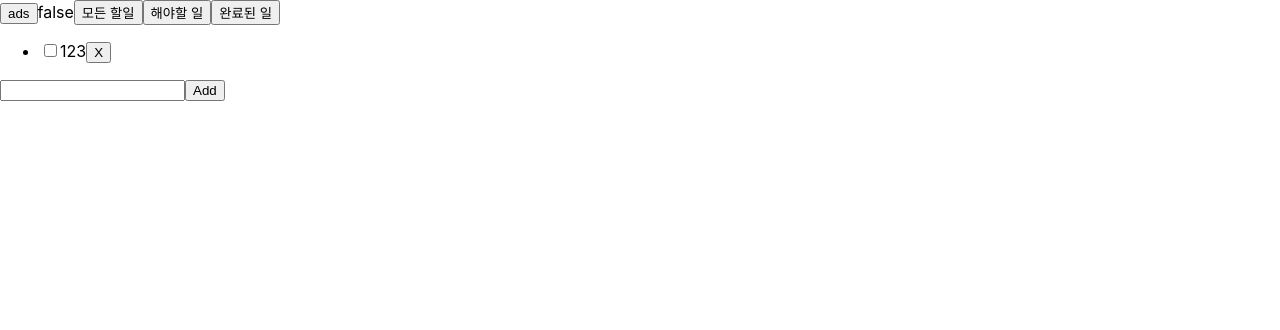
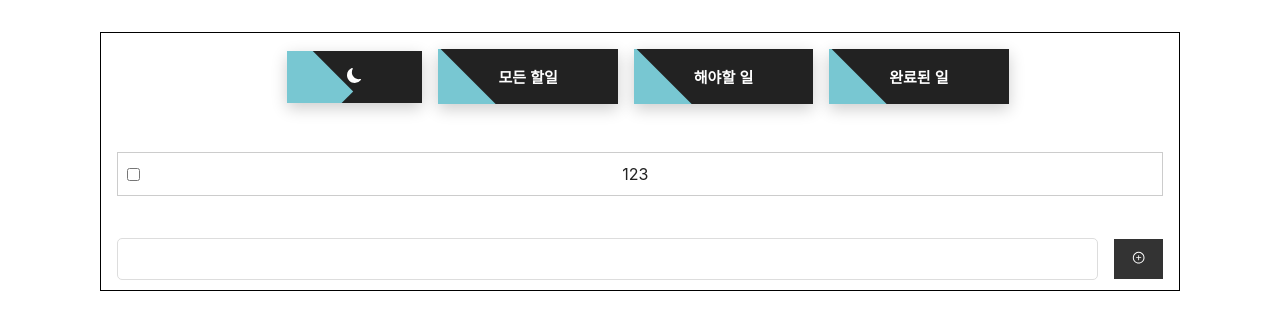
Before and after one commit to Leekwanyong/todo-list-project, a React (Create React App) app: page / in a window 1280 px wide. Shown: the top 330 px of the page. Built offline with nearby package versions, Linux system fonts and the light colour scheme; some icons are missing.

Commit message:
css 스타일

```diff
--- a/src/App.css
+++ b/src/App.css
@@ -1,9 +1,173 @@
-.dark{
-    background-color: black;
-    color: white;
+.root {
+    text-align: center;
+    max-width: 1080px;
+    margin: auto;
+    padding: 1rem;
 }
 
-.light {
+.main {
+    margin-top: 1rem;
+    border: 1px solid black;
+}
+
+button {
+    cursor: pointer;
+}
+/* darkMode*/
+.dark{
+    background-color: #282c35;
+    color: white;
+    accent-color: #ffe246;
+}
+
+.light{
     background-color: white;
-    color: black;
+    color: #222;
+    accent-color: #12cbef;
 }
+
+.dark .darkModeBtn {
+    color: #FFD700;
+}
+
+.light .lightModeBtn {
+    color: #F0F0F0;
+}
+
+.dark .active-btn__filter {
+    color: #F0F0F0;
+}
+
+/* List Btn 설정*/
+.darkModeBtn {
+    padding: 17px 60px;
+    margin-left: 1rem;
+    border: none;
+    text-align: center;
+    cursor: pointer;
+    text-transform: uppercase;
+    outline: none;
+    overflow: hidden;
+    position: relative;
+    color: #fff;
+    font-weight: 700;
+    font-size: 15px;
+    background-color: #222;
+    box-shadow: 0 5px 15px rgba(0,0,0,0.20);
+}
+
+.darkModeBtn:after {
+    content: "";
+    position: absolute;
+    left: 0;
+    top: 0;
+    height: 490%;
+    width: 140%;
+    background: #78c7d2;
+    -webkit-transition: all .5s ease-in-out;
+    transition: all .5s ease-in-out;
+    -webkit-transform: translateX(-98%) translateY(-25%) rotate(45deg);
+    transform: translateX(-98%) translateY(-25%) rotate(45deg);
+}
+
+.darkModeBtn:hover:after {
+    -webkit-transform: translateX(-9%) translateY(-25%) rotate(45deg);
+    transform: translateX(-9%) translateY(-25%) rotate(45deg);
+}
+
+.active-btn {
+    padding: 1rem;
+}
+
+.active-btn__filter {
+    padding: 17px 60px;
+    margin-left: 1rem;
+    border: none;
+    text-align: center;
+    cursor: pointer;
+    text-transform: uppercase;
+    outline: none;
+    overflow: hidden;
+    position: relative;
+    color: #fff;
+    font-weight: 700;
+    font-size: 15px;
+    background-color: #222;
+    box-shadow: 0 5px 15px rgba(0,0,0,0.20);
+}
+
+.active-btn__filter:after {
+    content: "";
+    position: absolute;
+    left: 0;
+    top: 0;
+    height: 490%;
+    width: 140%;
+    background: #78c7d2;
+    -webkit-transition: all .5s ease-in-out;
+    transition: all .5s ease-in-out;
+    -webkit-transform: translateX(-98%) translateY(-25%) rotate(45deg);
+    transform: translateX(-98%) translateY(-25%) rotate(45deg);
+}
+
+.active-btn__filter:hover:after {
+    -webkit-transform: translateX(-9%) translateY(-25%) rotate(45deg);
+    transform: translateX(-9%) translateY(-25%) rotate(45deg);
+}
+/*  list    */
+.list {
+    list-style: none;
+    padding: 1rem;
+}
+
+.list li {
+    display: flex;
+    justify-content: space-between;
+    align-items: center;
+    margin-bottom: 10px;
+    padding: 5px;
+    border: 1px solid #ccc;
+}
+
+.list li button {
+    padding: 0.5rem;
+    background: none;
+    border: none;
+    color: red;
+}
+
+
+/*  form    */
+.form {
+    display: flex;
+    justify-content: space-between;
+    align-items: center;
+    margin-bottom: 10px;
+    margin-left: 1rem;
+    margin-right: 1rem;
+}
+
+.form input {
+    width: 100%;
+    height: 40px;
+    padding: 0 10px;
+    vertical-align: middle;
+    border: 1px solid #dddddd;
+    color: #999999;
+    border-radius: 5px;
+}
+
+.form button {
+    height: 40px;
+    width: 5%;
+    margin-left: 1rem;
+    background-color: #333;
+    border: 2px solid #333;
+    color: #fff;
+
+}
+.form button:hover {
+    background-color: #fff;
+    border-color: #59b1eb;
+    color: #59b1eb;
+}
--- a/src/component/Input.jsx
+++ b/src/component/Input.jsx
@@ -1,4 +1,5 @@
 import React, { useState } from "react";
+import { AiOutlinePlus, AiOutlinePlusCircle } from "react-icons/ai";
 
 const Input = ({ onText }) => {
   // 사용자가 입력한 값 상태 업데이트
@@ -19,9 +20,17 @@ const Input = ({ onText }) => {
     setText(e.target.value);
   };
   return (
-    <form onSubmit={onSubmit}>
-      <input type="text" value={text} onChange={onChangeValue} />
-      <button>Add</button>
+    <form onSubmit={onSubmit} className="form">
+      <input
+        className="form-input"
+        type="text"
+        value={text}
+        onChange={onChangeValue}
+      />
+
+      <button>
+        <AiOutlinePlusCircle />
+      </button>
     </form>
   );
 };
--- a/src/component/List.jsx
+++ b/src/component/List.jsx
@@ -1,6 +1,8 @@
 import React, { useContext, useEffect, useState } from "react";
 import Input from "./Input";
 import { DarkModeContext } from "../darkmode/DarkModeContext";
+import { BsFillMoonFill, BsFillSunFill } from "react-icons/bs";
+import { FaRegTrashCan } from "react-icons/fa6";
 
 const List = () => {
   // 할 일 목록을 저장하는 객체로 형태로 상태를 업데이트
@@ -47,12 +49,32 @@ const List = () => {
   const { darkMode, darkModeBtn } = useContext(DarkModeContext);
   return (
     <div className={darkMode ? "dark" : "light"}>
-      <button onClick={() => darkModeBtn()}>ads</button>
-      <span>{darkMode.toString()}</span>
-      <button onClick={() => setFilter("all")}>모든 할일</button>
-      <button onClick={() => setFilter("active")}>해야할 일</button>
-      <button onClick={() => setFilter("completed")}>완료된 일</button>
-      <ul>
+      <div className="root">
+        <div className="main">
+          <div className="active-btn">
+            <button onClick={() => darkModeBtn()} className="darkModeBtn">
+              {darkMode ? <BsFillSunFill /> : <BsFillMoonFill />}
+            </button>
+            <button
+              className="active-btn__filter"
+              onClick={() => setFilter("all")}
+            >
+              모든 할일
+            </button>
+            <button
+              className="active-btn__filter"
+              onClick={() => setFilter("active")}
+            >
+              해야할 일
+            </button>
+            <button
+              className="active-btn__filter"
+              onClick={() => setFilter("completed")}
+            >
+              완료된 일
+            </button>
+          </div>
+          <ul className="list">
             {filterItem.map((item) => (
               <li key={item.id}>
                 <input
@@ -61,12 +83,17 @@ const List = () => {
                   onChange={() => onTodo(item.id)}
                 />
                 {item.text}
-            <button onClick={() => removeItem(item.id)}>X</button>
+
+                <button onClick={() => removeItem(item.id)}>
+                  <FaRegTrashCan />
+                </button>
               </li>
             ))}
           </ul>
           <Input onText={listItem} />
         </div>
+      </div>
+    </div>
   );
 };
 
--- a/src/darkmode/DarkModeContext.jsx
+++ b/src/darkmode/DarkModeContext.jsx
@@ -3,6 +3,7 @@ import { createContext, useEffect, useState } from "react";
 export const DarkModeContext = createContext();
 
 export function DarkModeProvider({ children }) {
+  // 로컬스토리지에 저장 불리언 값으로 상태를 저장하면은 문자열이 아니기 떄문에 문자열로 바꿔줌
   const storedDarkMode = localStorage.getItem("darkMode") === "true";
   const [darkMode, setDarkMode] = useState(storedDarkMode);
 
@@ -10,6 +11,7 @@ export function DarkModeProvider({ children }) {
     setDarkMode((mode) => !mode);
   };
 
+  // 실행 시 업데이트
   useEffect(() => {
     localStorage.setItem("darkMode", JSON.stringify(darkMode));
     document.body.classList.toggle("dark", darkMode);
```
Lines whose indentation alone changed are shown as unchanged.
